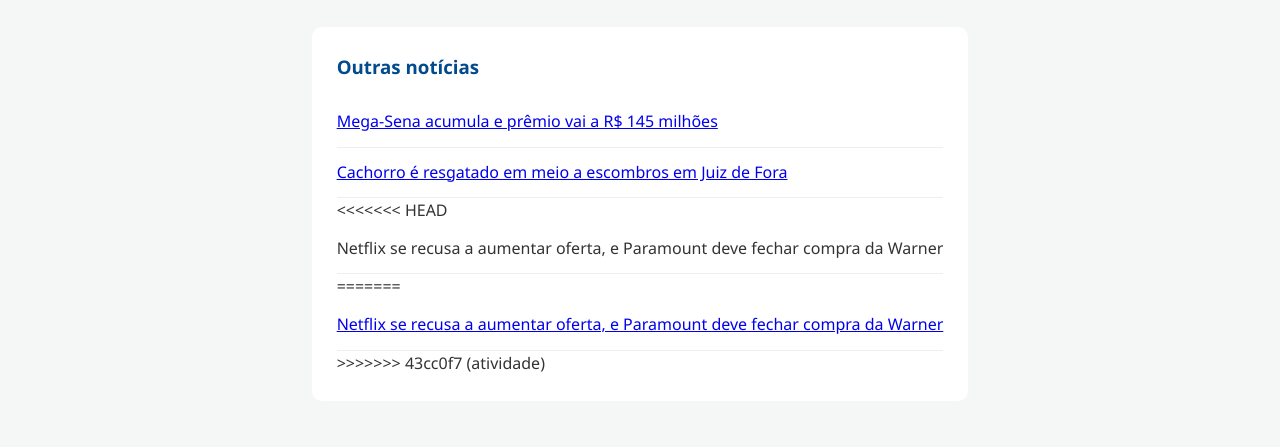
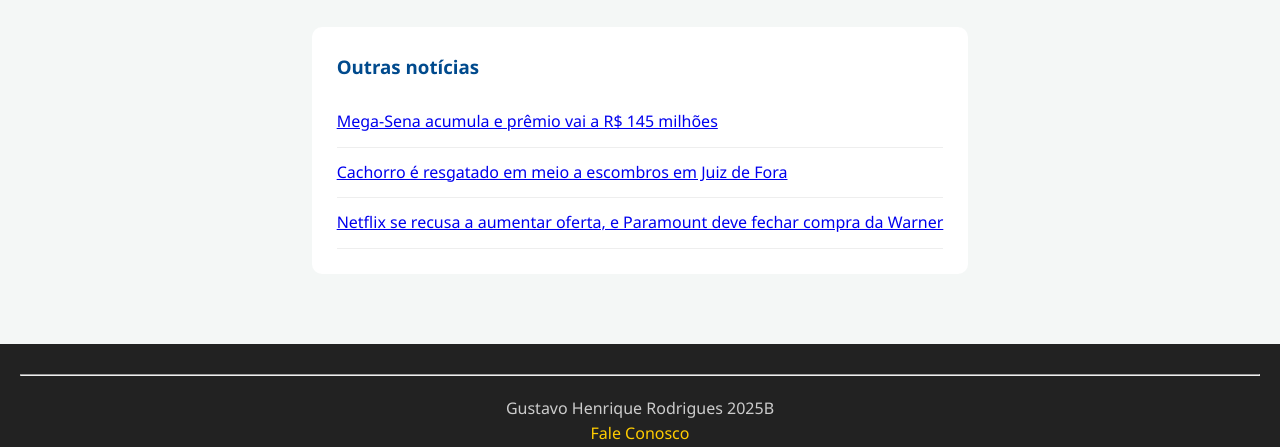
Before and after one commit to GustavoHenriqueRodrigues176/atividade, a plain HTML site: page index.html in a window 1280 px wide. Shown: the part 679-1126 px from the top of the page. Drawn offline with Linux system fonts and the light colour scheme.

Commit message:
Update index.html

```diff
--- a/index.html
+++ b/index.html
@@ -38,11 +38,7 @@
     <ul>
       <li><a href="Mega-Sena.html">Mega-Sena acumula e prêmio vai a R$ 145 milhões</a></li>
       <li><a href="Cachorro.html">Cachorro é resgatado em meio a escombros em Juiz de Fora</a></li>
-<<<<<<< HEAD
-      <li>Netflix se recusa a aumentar oferta, e Paramount deve fechar compra da Warner</li>
-=======
       <li><a href="Netflix.html">Netflix se recusa a aumentar oferta, e Paramount deve fechar compra da Warner</a></li>
->>>>>>> 43cc0f7 (atividade)
     </ul>
   </section>
 
```
